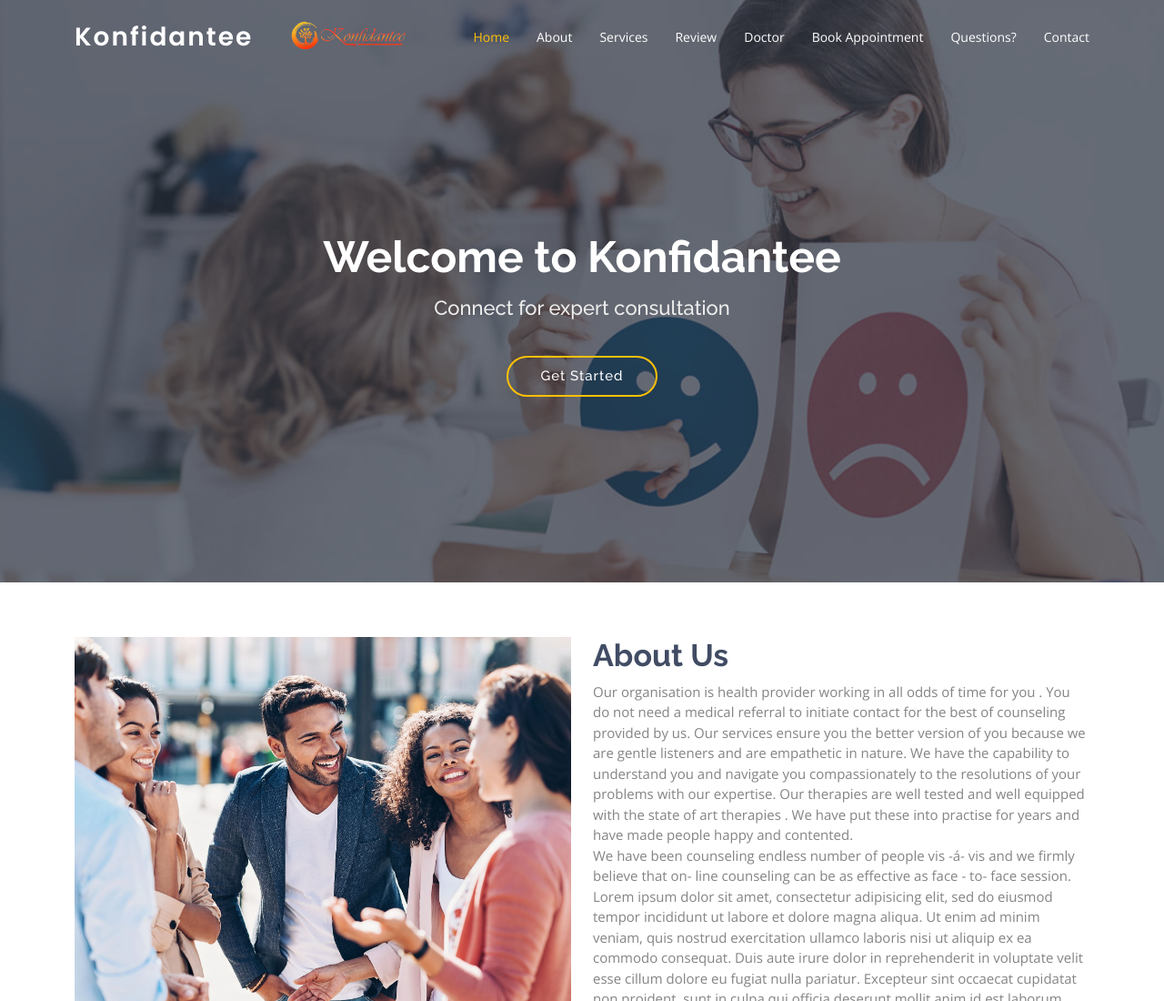
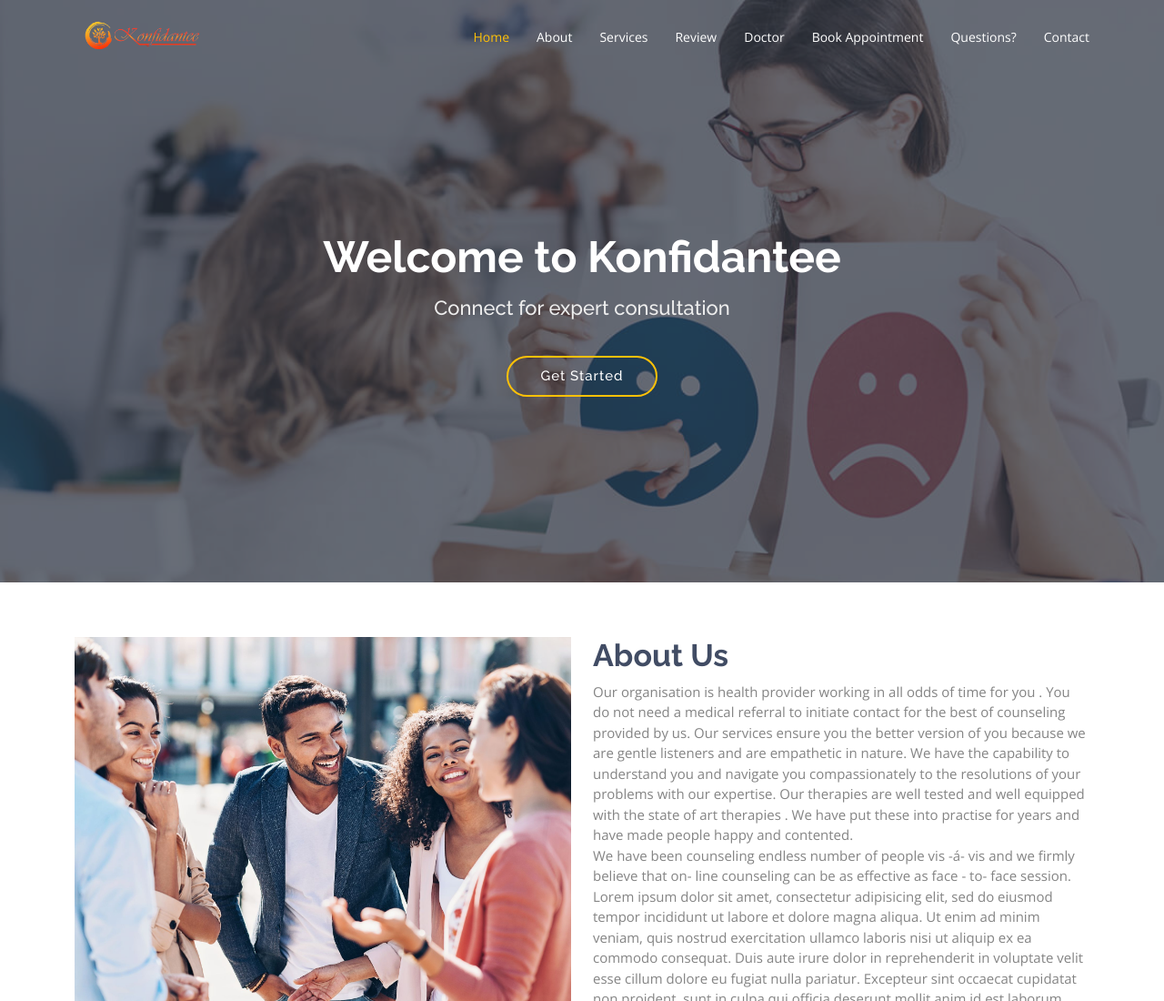
Before and after one commit to garimarora11/Konfidantee, a plain HTML site: page index.html in a window 1280 px wide. Shown: the top 1100 px of the page at 91% size. Drawn offline with nearby package versions, Linux system fonts and the light colour scheme; a script that the page names is missing.

Commit message:
Update index.html

```diff
--- a/index.html
+++ b/index.html
@@ -31,7 +31,7 @@
   <!-- ======= Header ======= -->
  <header id="header" class="fixed-top header-transparent">
     <div class="container d-flex align-items-center justify-content-between">
-      <h1 class="logo"><a href="index.html">Konfidantee</a></h1>
+<!--       <h1 class="logo"><a href="index.html">Konfidantee</a></h1> -->
        <a href="index.html" class="logo"><img src="assets/img/logo.png" alt="" class="img-fluid"></a>
 
       <nav id="navbar" class="navbar">
```
